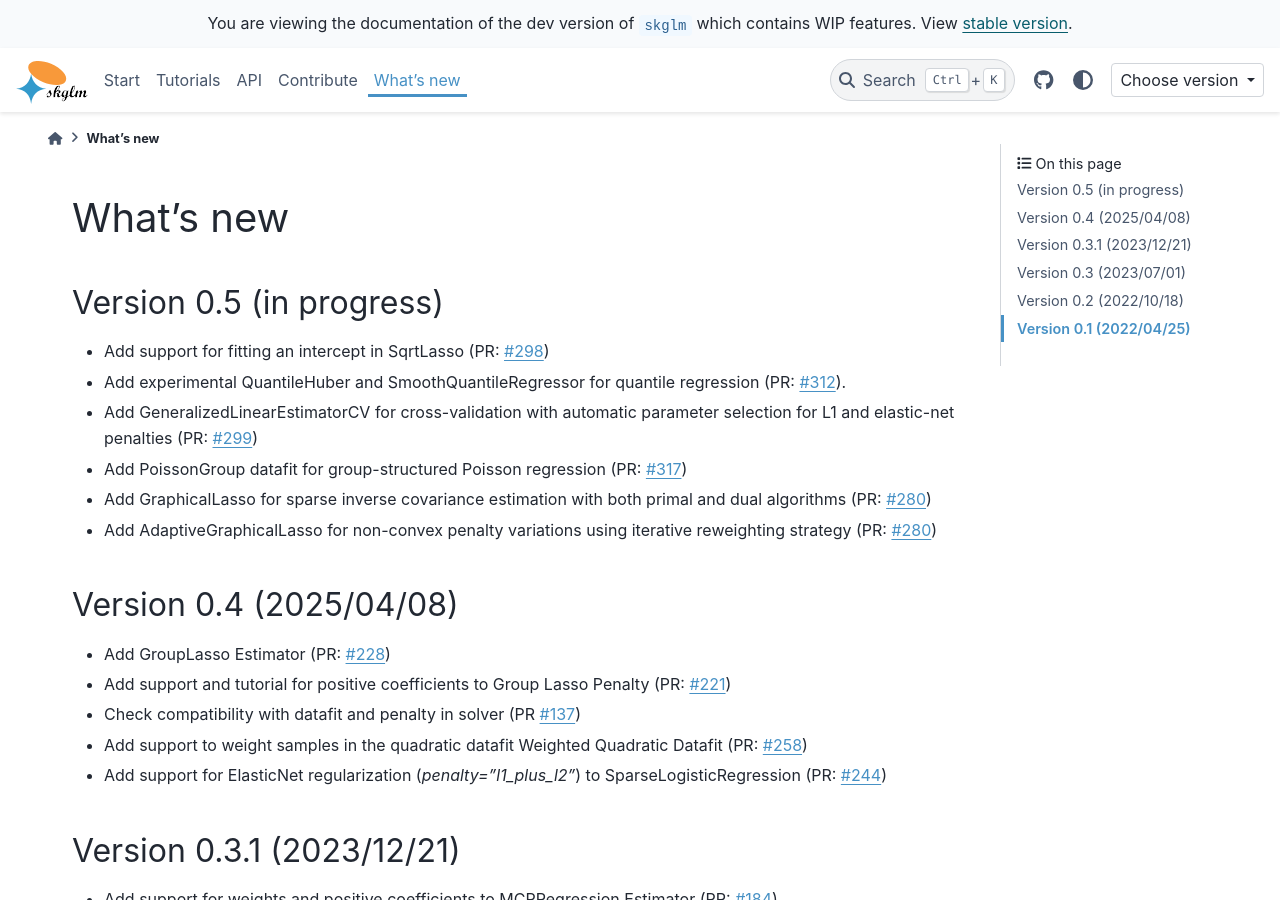
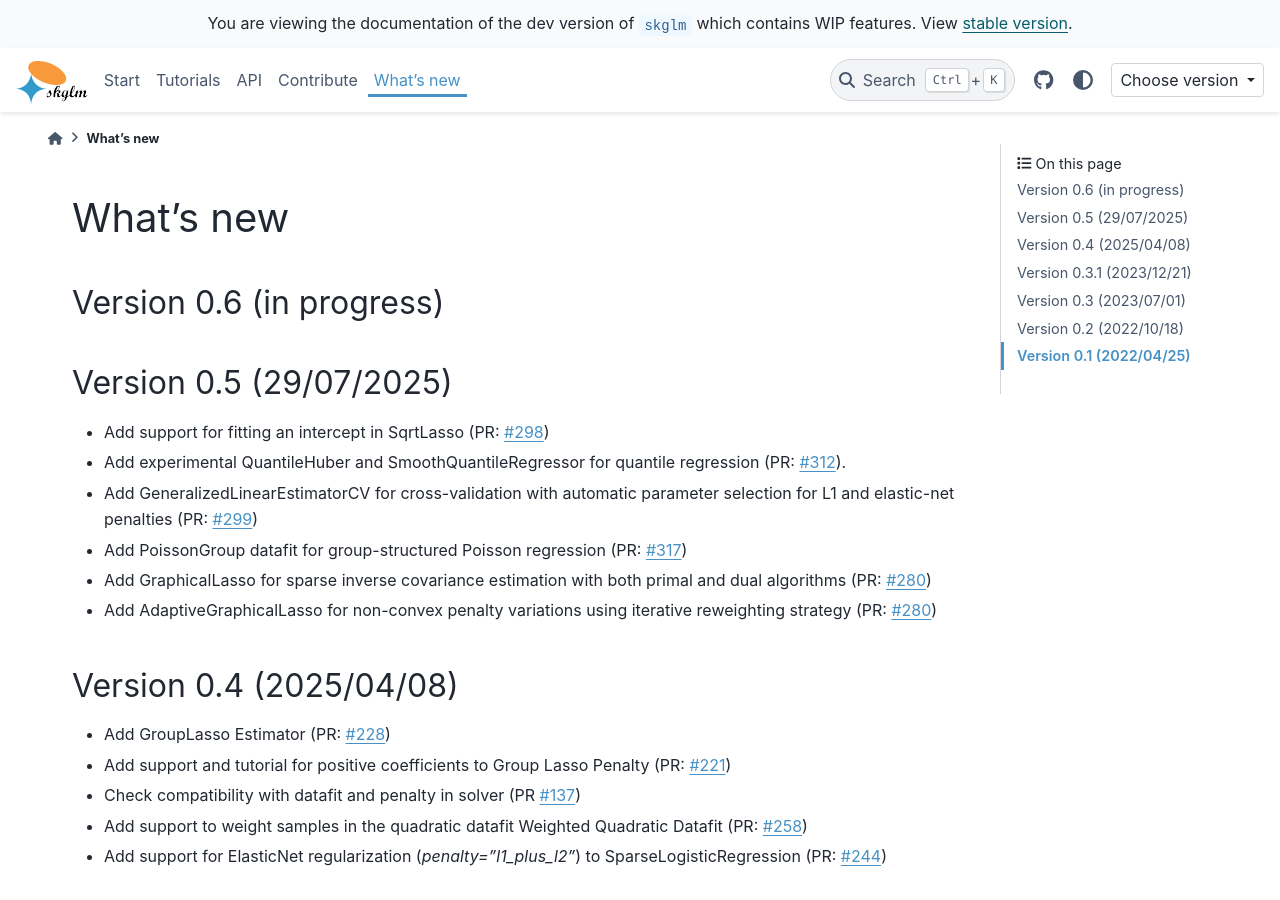
Before and after one commit to scikit-learn-contrib/skglm, a Sphinx documentation site: the page built from doc/changes/whats_new.rst, in a window 1280 px wide and 900 px high. Built offline with Sphinx 7.4.7 and the PyData theme 0.15.4, drawn with Linux system fonts in a browser that asks for light colours; pages that are not in the unit, such as notebooks, are missing from menus; a script that is not in the unit is left out.

Commit message:
MNT - Start development of skglm v0.6 (#327)

```diff
--- a/doc/changes/0.5.rst
+++ b/doc/changes/0.5.rst
@@ -1,7 +1,7 @@
 .. _changes_0_5:
 
-Version 0.5 (in progress)
--------------------------
+Version 0.5 (29/07/2025)
+-----------------------
 - Add support for fitting an intercept in :ref:`SqrtLasso <skglm.experimental.SqrtLasso>` (PR: :gh:`298`)
 - Add experimental :ref:`QuantileHuber <skglm.experimental.QuantileHuber>` and :ref:`SmoothQuantileRegressor <skglm.experimental.SmoothQuantileRegressor>` for quantile regression (PR: :gh:`312`).
 - Add :ref:`GeneralizedLinearEstimatorCV <skglm.GeneralizedLinearEstimatorCV>` for cross-validation with automatic parameter selection for L1 and elastic-net penalties (PR: :gh:`299`)
--- /dev/null
+++ b/doc/changes/0.6.rst
@@ -0,0 +1,4 @@
+.. _changes_0_6:
+
+Version 0.6 (in progress)
+-------------------------
--- a/doc/changes/whats_new.rst
+++ b/doc/changes/whats_new.rst
@@ -4,6 +4,8 @@ What's new
 ==========
 
 .. currentmodule:: skglm
+
+.. include:: 0.6.rst
 
 .. include:: 0.5.rst
 
--- a/skglm/__init__.py
+++ b/skglm/__init__.py
@@ -1,4 +1,4 @@
-__version__ = '0.5dev'
+__version__ = '0.6dev'
 
 from skglm.estimators import (  # noqa F401
     Lasso, WeightedLasso, ElasticNet, MCPRegression, MultiTaskLasso, LinearSVC,
```
